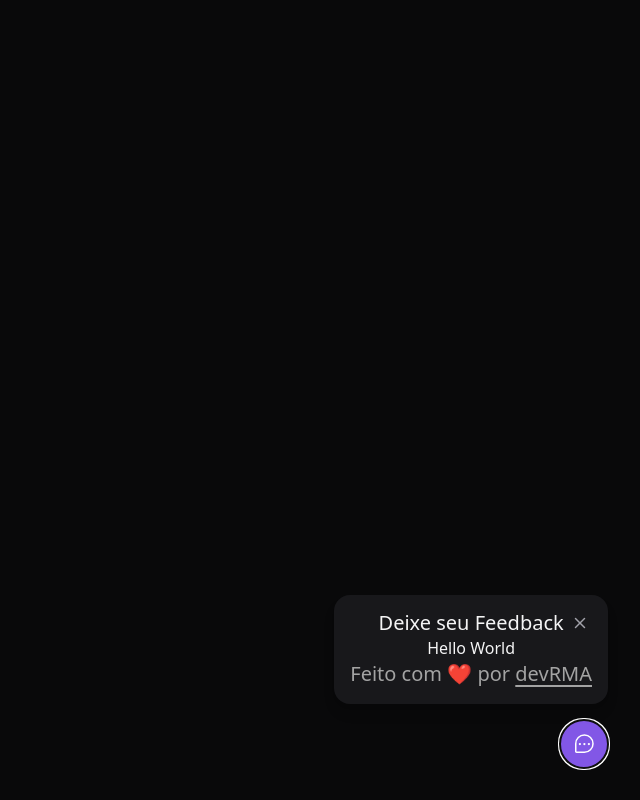
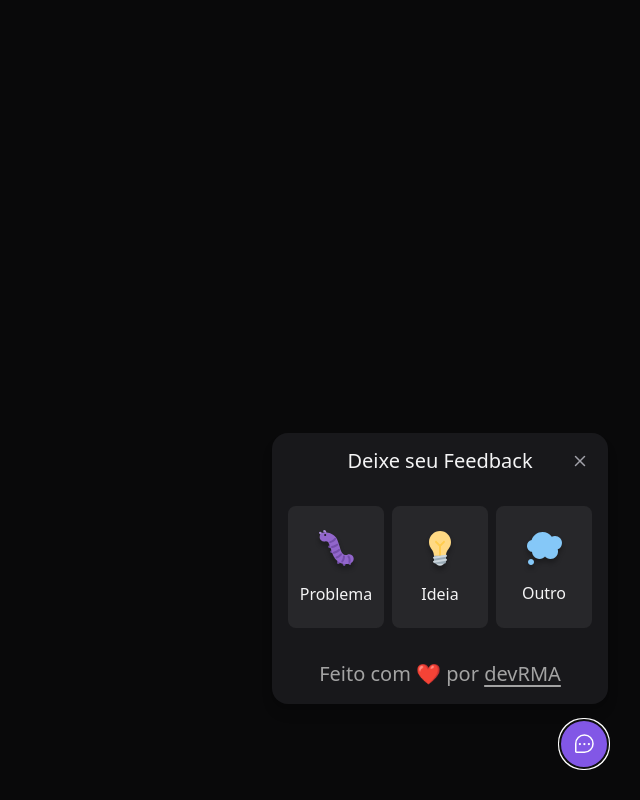
Before and after one commit to devRMA/NLW-Return, a React (Vite) app in the folder web/: page / in a window 1280 px wide. Both pictures are taken after a click on the button "Feedback". Shown: the whole page, without its empty margins (640-1280 px from the left). Built offline with nearby package versions, Linux system fonts and the light colour scheme.

Commit message:
created types of feedbacks

```diff
--- a/web/src/components/WidgetForm.tsx
+++ b/web/src/components/WidgetForm.tsx
@@ -1,4 +1,32 @@
 import { CloseButton } from "./CloseButton";
+
+import bugImageUrl from "../assets/bug.svg";
+import ideaImageUrl from "../assets/idea.svg";
+import thoughtImageUrl from "../assets/thought.svg";
+
+const feedbacksTypes = {
+    bug: {
+        title: "Problema",
+        image: {
+            source: bugImageUrl,
+            alt: "Imagem de um inseto",
+        },
+    },
+    idea: {
+        title: "Ideia",
+        image: {
+            source: ideaImageUrl,
+            alt: "Imagem de uma lâmpada",
+        },
+    },
+    other: {
+        title: "Outro",
+        image: {
+            source: thoughtImageUrl,
+            alt: "Imagem de um balão de pensamento",
+        },
+    },
+};
 
 export function WidgetForm() {
     return (
@@ -8,7 +36,23 @@
                 <CloseButton />
             </header>
 
-            <p>Hello World</p>
+            <div className="flex py-8 gap-2 w-full">
+                {Object.entries(feedbacksTypes).map(([key, value]) => {
+                    return (
+                        <button
+                            key={key}
+                            className="bg-zinc-800 rounded-lg py-5 w-24 flex-1 flex flex-col items-center gap-2 border-2 border-transparent hover:border-brand-500 focus:border-brand-500 focus:outline-none"
+                            type="button"
+                        >
+                            <img
+                                src={value.image.source}
+                                alt={value.image.alt}
+                            />
+                            <span>{value.title}</span>
+                        </button>
+                    );
+                })}
+            </div>
 
             <footer className="text-xl text-neutral-400">
                 Feito com ❤ por{" "}
```
